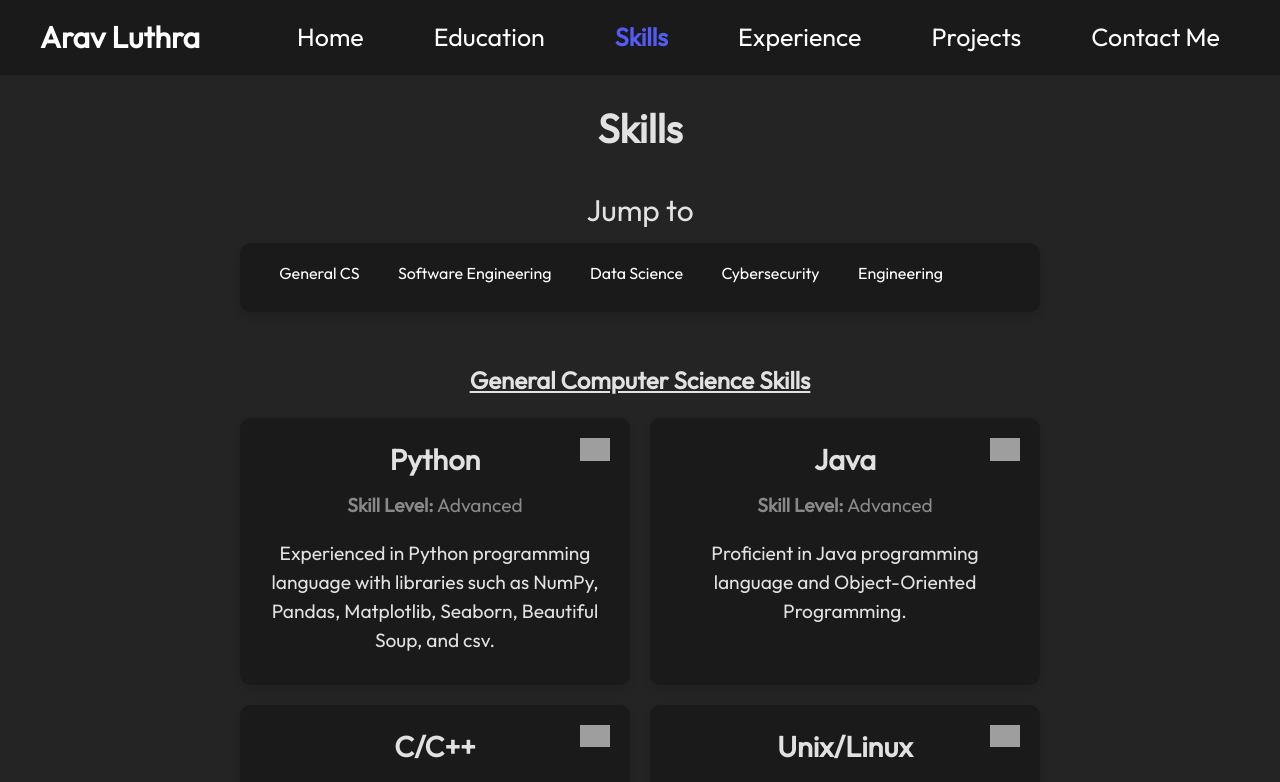
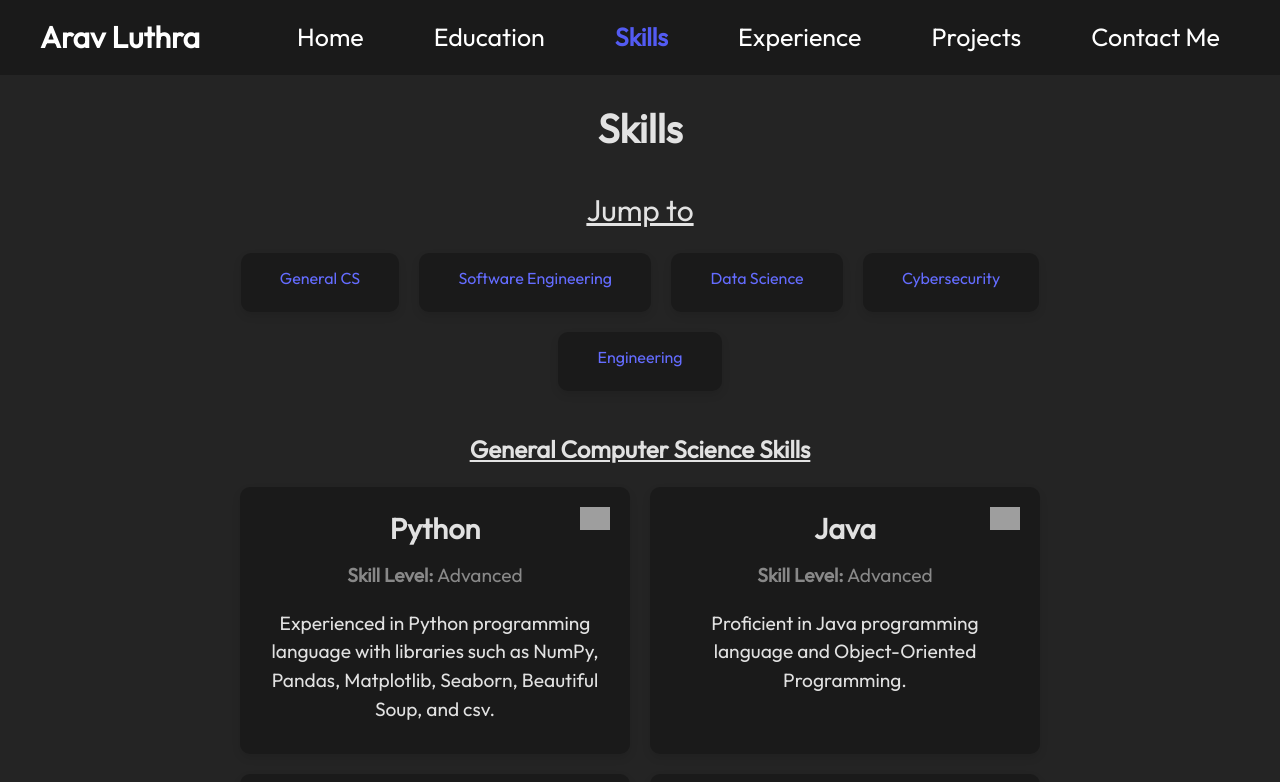
Before and after one commit to aluthra23/personal-website, a React (Vite) app: page /personal-website/skills in a window 1280 px wide. Shown: the top 782 px of the page. Built offline with nearby package versions, Linux system fonts and the light colour scheme; grey boxes are pictures that could not be loaded.

Commit message:
updated skills

```diff
--- a/src/components/skills/Skills.jsx
+++ b/src/components/skills/Skills.jsx
@@ -55,7 +55,7 @@ const Skills = () => {
         <div className="skills-content">
           <h2 className='skills-title'>Skills</h2>
           <div className="skills-menu-title">
-            <p>Jump to</p>
+            <u><p>Jump to</p></u>
           </div>
           <SkillsMenu scrollToSection={scrollToSection} />
           {showScrollToTop && (
--- a/src/components/skills/SkillsMenu.jsx
+++ b/src/components/skills/SkillsMenu.jsx
@@ -5,22 +5,36 @@ import { Link } from 'react-router-dom';
 
 const SkillsMenu = ({ scrollToSection }) => {
   return (
-    <div className="skills-menu">
+    <div className='skills-menu'>
+      <div className="individual-skills-menu">
         <button onClick={() => scrollToSection('general-cs-skills')} className="skills-menu-item">
           <Link to="#GeneralCS">General CS</Link>
         </button>
+      </div>
+
+      <div className="individual-skills-menu">
         <button onClick={() => scrollToSection('software-engineering-skills')} className="skills-menu-item">
           <Link to="#SoftwareEngineering">Software Engineering</Link>
         </button>
+      </div>
+
+
+      <div className="individual-skills-menu">
         <button onClick={() => scrollToSection('data-science-skills')} className="skills-menu-item">
           <Link to="#DataScience">Data Science</Link>
         </button>
+      </div>
+
+      <div className="individual-skills-menu">
         <button onClick={() => scrollToSection('cybersecurity-skills')} className="skills-menu-item">
           <Link to="#Cybersecurity">Cybersecurity</Link>
         </button>
+      </div>
+      <div className="individual-skills-menu">
         <button onClick={() => scrollToSection('engineering-skills')} className="skills-menu-item">
           <Link to="#Engineering">Engineering</Link>
         </button>
+      </div>
     </div>
   );
 };
--- a/src/components/skills/skills-menu.css
+++ b/src/components/skills/skills-menu.css
@@ -1,15 +1,25 @@
 /* src/components/skills/skills-menu.css */
 
 .skills-menu {
+  display: flex;
+  justify-content: center;
+  align-items: center;
+  flex-wrap: wrap;
+  margin-top: 20px;
+  width: 100%;
+  gap: 20px;
+}
+
+.individual-skills-menu {
   background-color: var(--card-background);
-  padding: 10px 20px;
+  align-content: center;
+  width: fit-content;
+  padding: 5px 10px;
   border-radius: 10px;
   box-shadow: 0 4px 8px rgba(0, 0, 0, 0.1);
-  margin-bottom: 50px;
-  list-style: none;
-  display: flex;
+  /* margin-bottom: 50px; */
   align-items: center;
-  overflow-wrap: break-word;
+  flex-wrap: wrap;
 }
 
 
@@ -18,20 +28,34 @@
   color: var(--text-color-light);
   background: none;
   border: none;
-  text-align: left;
+  text-align: center;
   cursor: pointer;
   font-size: 16px;
   text-decoration: none;
   transition: color 0.3s ease;
+  align-items: center;
 }
+
+.skills-menu-item a {
+  color: var(--tertiary-color);
+  padding: 5px 10px;
+  border-color: aqua;
+}
+
+.skill-category-color {
+  color: var(--tertiary-color);
+  border-radius: 0caps;
+  border-color: aqua;
+  padding: 5px 10px;
+
+  font-size: 20px;
+  font-weight: 600;
+  margin-bottom: 10px;
+  text-transform: uppercase;
+}
+
+
 
 .skills-menu-item:hover {
   color: var(--tertiary-color);
 }
-
-/* Media queries for responsiveness */
-@media only screen and (max-width: 600px) {
-  .skills-menu {
-    flex-direction: column;
-  }
-}
--- a/src/components/skills/skills.css
+++ b/src/components/skills/skills.css
@@ -47,6 +47,10 @@
 .engineering-skills,
 .computer-science-skills {
   margin-bottom: 40px;
+}
+
+.computer-science-skills {
+  margin-top: 40px;
 }
 
 .skill-card-group {
```
Lines whose indentation alone changed are shown as unchanged.
